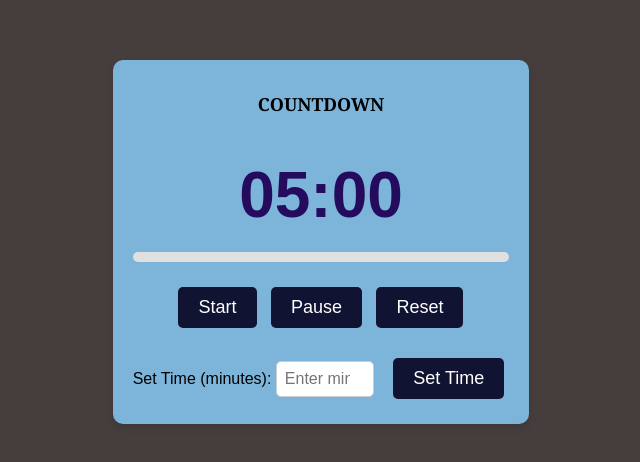
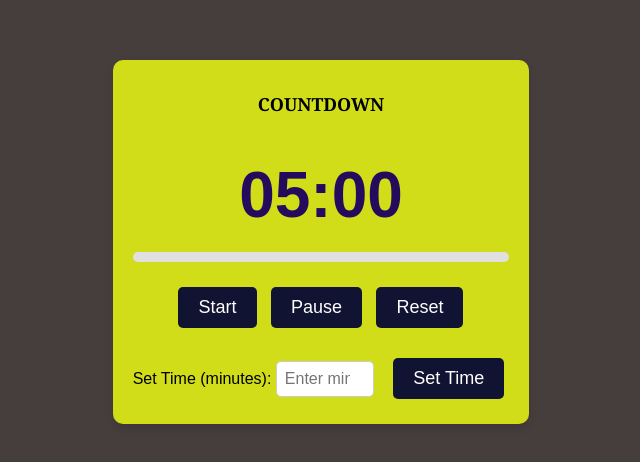
Before and after one commit to raveena-007/countdownTimer, a plain HTML site: page index.html in a window 1280 px wide. Shown: the part 166-628 px from the top of the page, without its empty margins (319-959 px from the left). Drawn offline with Linux system fonts and the light colour scheme.

Commit message:
bg-color changed

```diff
--- a/style.css
+++ b/style.css
@@ -11,7 +11,7 @@ body {
 
 .timer-container {
   text-align: center;
-  background: #7cb4da;
+  background:rgb(208, 221, 24);
   padding: 20px;
   border-radius: 10px;
   box-shadow: 0 4px 8px rgba(0, 0, 0, 0.1);
```
